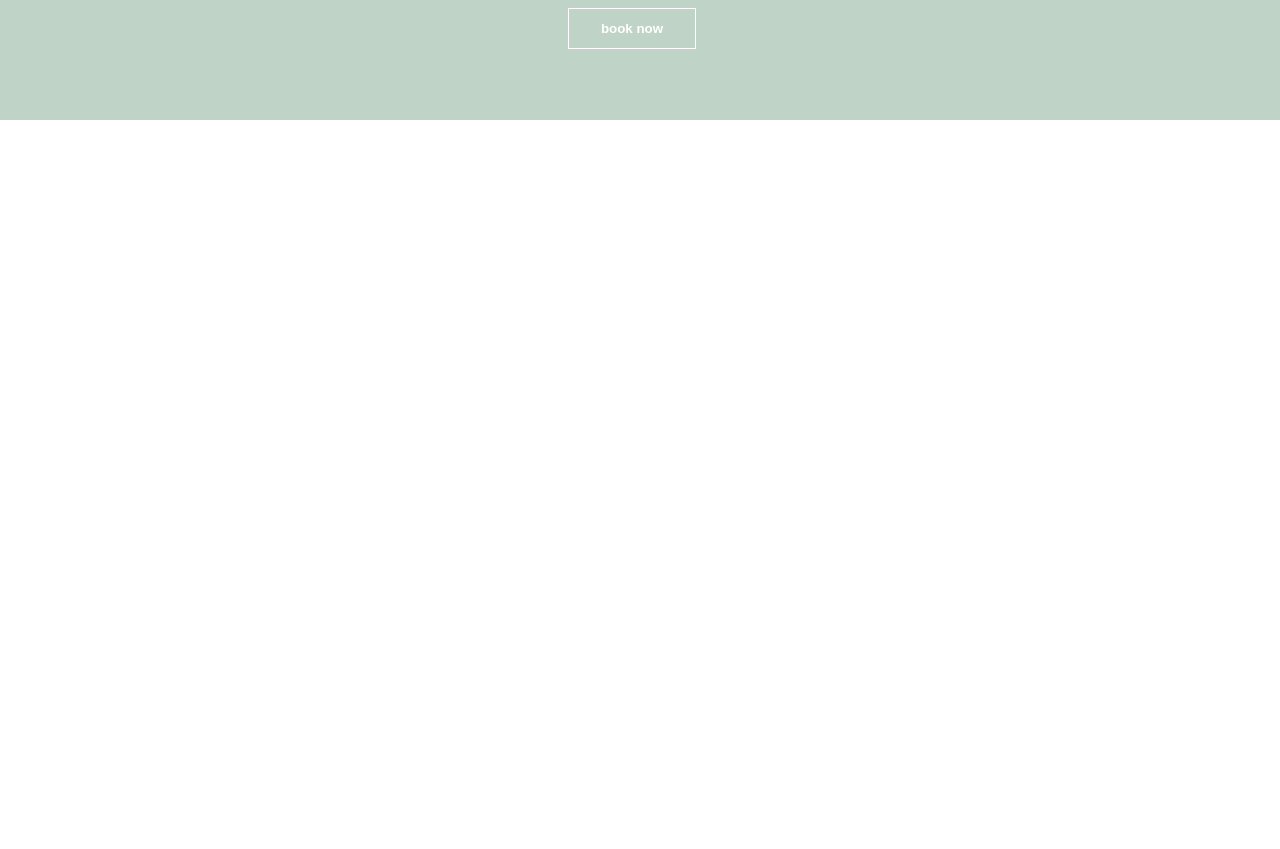
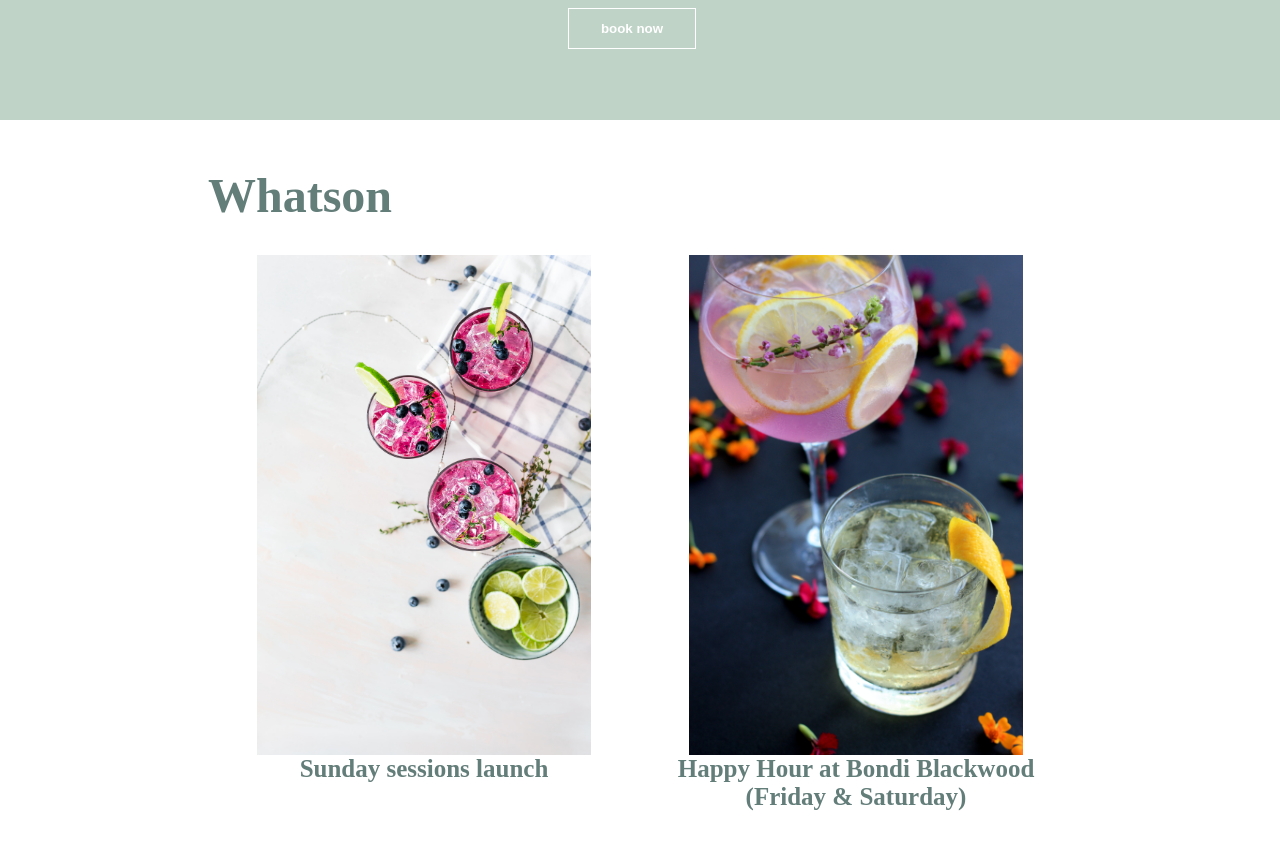
Before and after one commit to ChrisMir26/restaurantApp, a React (Vite) app: page / in a window 1280 px wide. Shown: the part 2240-3089 px from the top of the page. Before the commit the page ends 2360 px from the top, so only its background shows below. Built offline with nearby package versions, Linux system fonts and the light colour scheme.

Commit message:
whatson done

```diff
--- a/src/components/About/About.module.css
+++ b/src/components/About/About.module.css
@@ -58,4 +58,8 @@
         width: 100%;
         height: 550px;
     }
+    .aboutText{
+
+        height: auto;
+    }
 }
--- /dev/null
+++ b/src/components/WhatsOn/Whats.module.css
@@ -0,0 +1,70 @@
+.whatsContainer{
+    background-color:#ffffff ;
+    height: 680px;
+    width: 100%;
+    display: flex;
+    justify-content: center;
+    padding-top: 3rem;
+;
+}
+
+
+
+.whatsCnt h2{
+    font-size: 3rem;
+    color: #637d79;
+    margin-bottom: 2rem;
+}
+
+.whatsImgBox{
+    display: flex;
+    width: 100%;
+    justify-content: center;
+    align-items: center;
+
+}
+
+.whatsImgOne, .whatsImgTwo{
+    height: 300px;
+    width: 400px;
+    margin: 0 1rem;
+    display: flex;
+    flex-direction: column;
+}
+
+
+.whatsImgOne img,.whatsImgTwo img{
+    height: 500px;
+    width: 400px;
+    object-fit: contain;
+    display: block
+    ;
+}
+
+.whatsImgOne p,.whatsImgTwo p{
+    color: #637d79;
+    font-size: 25px;
+    font-weight: bolder;
+    text-align: center;
+    padding-bottom: 3rem;
+}
+
+
+
+/******************************  MEDIA QUERIES*********************************************/
+/******************************  MEDIA QUERIES*********************************************/
+/******************************  MEDIA QUERIES*********************************************/
+
+@media(max-width:900px){
+
+    .whatsImgBox{
+       flex-direction: column;
+        justify-content: space-around;
+        gap: 14rem;
+        height: auto;
+
+    }
+    .whatsImgOne{
+        margin-bottom: 3rem;
+    }
+}
--- /dev/null
+++ b/src/components/WhatsOn/WhatsOn.jsx
@@ -0,0 +1,27 @@
+import React from "react";
+import WhatsStyle from "./Whats.module.css";
+import whatsonsOne from "../../assets/images/whatson1.jpg"
+import whatsonsTwo from "../../assets/images/whatson2.jpg"
+
+
+const WhatsOn = () => {
+  return (
+    <div className={WhatsStyle.whatsContainer}>
+      <div className={WhatsStyle.whatsCnt}>
+        <h2>Whatson</h2>
+        <div className={WhatsStyle.whatsImgBox}>
+          <div className={WhatsStyle.whatsImgOne}>
+            <img src={whatsonsOne} alt="whatson one pic" srcset="" />
+            <p>Sunday sessions launch</p>
+          </div>
+          <div className={WhatsStyle.whatsImgTwo }>
+          <img src={whatsonsTwo} alt="whatson one pic" srcset="" />
+            <p>Happy Hour at Bondi Blackwood (Friday & Saturday)</p>
+          </div>
+        </div>
+      </div>
+    </div>
+  );
+};
+
+export default WhatsOn;
--- a/src/pages/HomePage.jsx
+++ b/src/pages/HomePage.jsx
@@ -3,6 +3,7 @@ import Nav from "../components/Nav/Nav"
 import Header from "../components/Header/Header"
 import About from "../components/About/About"
 import Menus from '../components/Menus/Menus'
+import WhatsOn from '../components/WhatsOn/WhatsOn'
 
 const HomePage = () => {
   return (
@@ -11,6 +12,7 @@ const HomePage = () => {
     <Header />
     <About />
     <Menus/>
+    <WhatsOn />
     </>
   )
 }
```
Also changed, not shown: src/components/DropdownMenu/DropdownMenu.jsx (+0 -45 lines), src/assets/images/whatson1.jpg (added), src/assets/images/whatson2.jpg (added).
